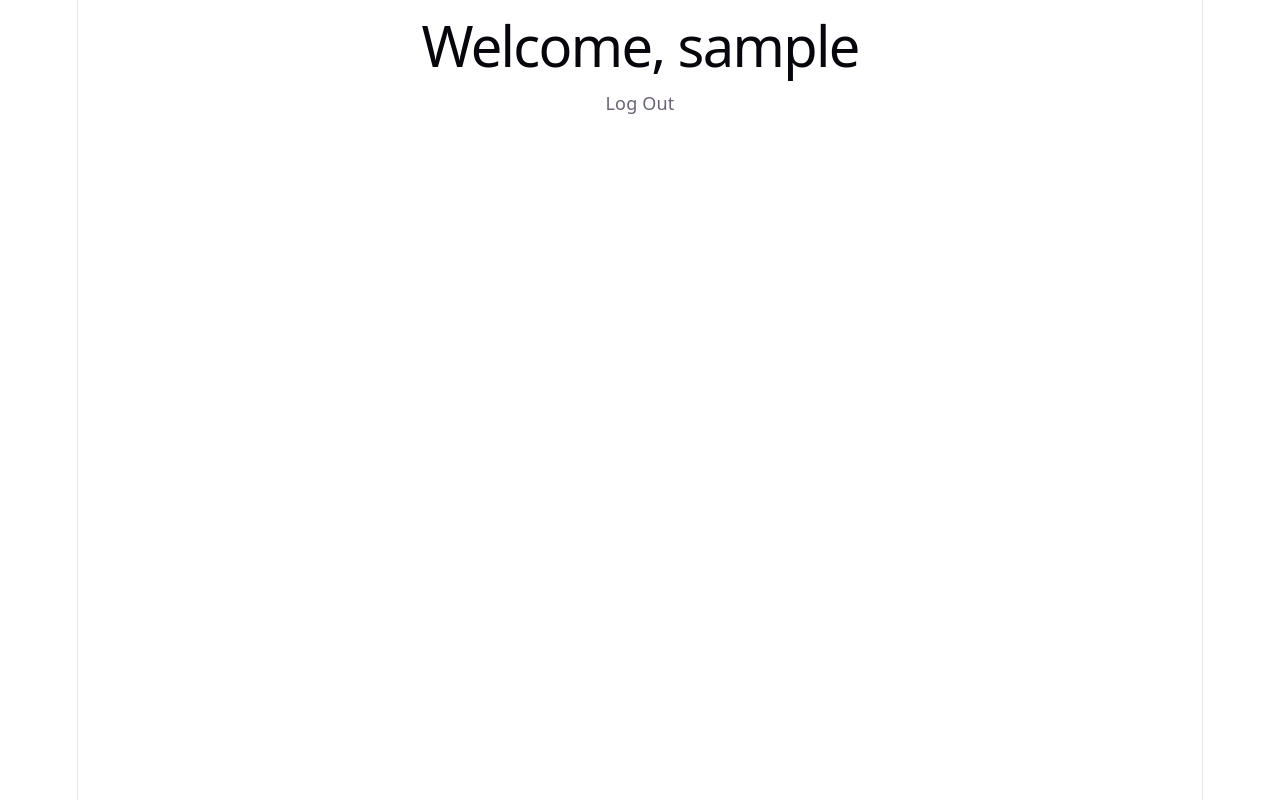
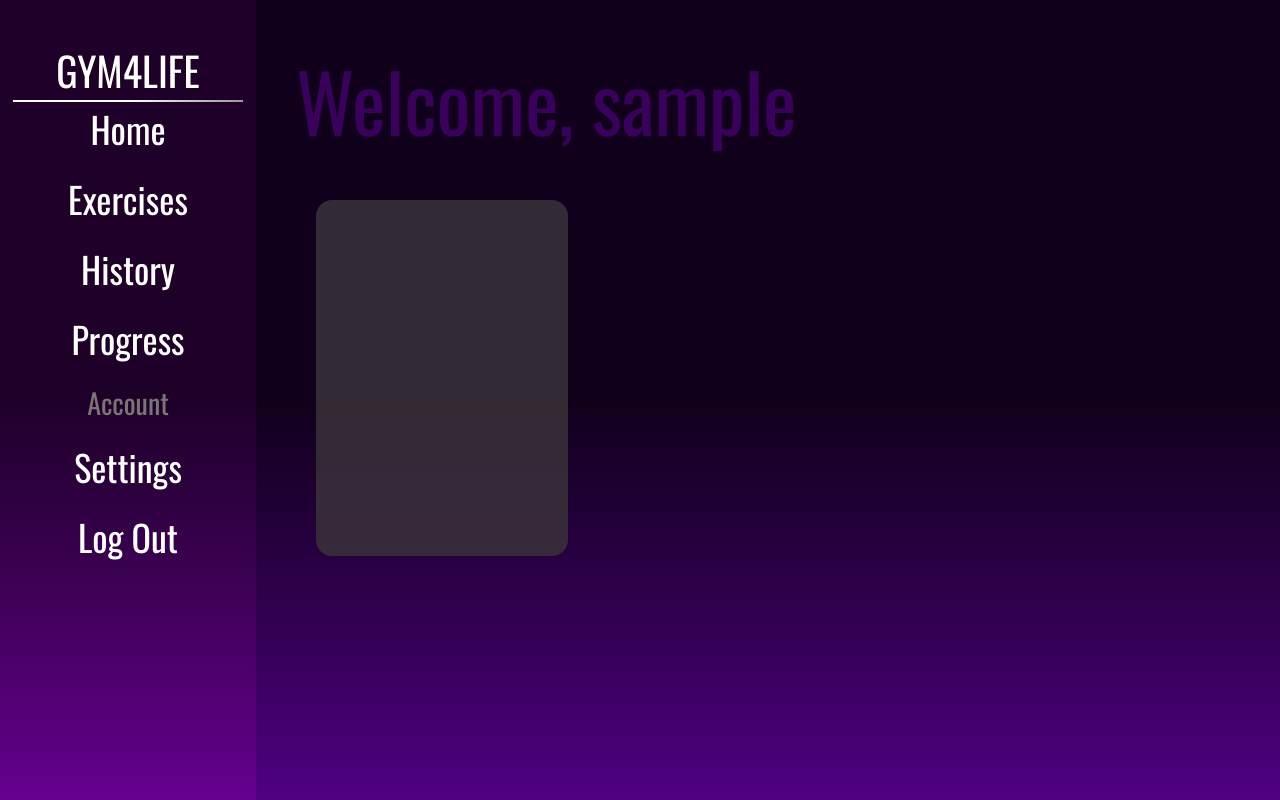
Before and after one commit to ethnlin0-netizen/gym4life, a React (Vite) app in the folder client/: page /dashboard in a window 1280 px wide. Built offline with nearby package versions, Linux system fonts and the light colour scheme; sample sign-in values are in the browser's storage.

Commit message:
added some formatting to home page

```diff
--- a/client/index.html
+++ b/client/index.html
@@ -3,6 +3,7 @@
   <head>
     <meta charset="UTF-8" />
     <link rel="icon" type="image/svg+xml" href="/favicon.svg" />
+    <link href="https://fonts.googleapis.com/css2?family=Oswald:wght@200;300;400;500;600;700&display=swap" rel="stylesheet">
     <meta name="viewport" content="width=device-width, initial-scale=1.0" />
     <title>client</title>
   </head>
--- a/client/src/components/Dashboard.tsx
+++ b/client/src/components/Dashboard.tsx
@@ -1,20 +1,36 @@
 import { useState } from 'react'
-import axios from 'axios'
 import { useNavigate } from 'react-router-dom'
 import { useAuth } from '../context/AuthContext'
+import Home from '../components/Home.tsx'
 
+//flex flex-col stacks items vertically in sidebar
 function Dashboard() {
     const auth = useAuth()
     const navigate = useNavigate()
+    const [activeTab, setActiveTab] = useState<string>('home')
 
     return (
-        <div>
-            <h1>Welcome, {auth?.username}</h1>
-            <button onClick={() => {
-                auth?.logout()
-                navigate('/')
-            }}>Log Out
-            </button>
+        <div className="flex h-screen bg-gradient-to-b from-[#11001C] from-[50%] to-[#4F0082]">
+            <div className="w-1/5 bg-gradient-to-b from-[#32003C]/40 from-[50%] to-[#8700A2]/40 pt-10">
+                <h1 className="text-[40px] text-white text-center" style={{ fontFamily: 'Oswald' }}>GYM4LIFE</h1>
+                <div className="w-[230px] h-[2px] mx-auto bg-gradient-to-r from-[#FFFFFF] from-[50%] to-[#999999]" />
+                <nav className="flex flex-col gap-y-4" >
+                    <button className="text-white text-[36px]" style={{ fontFamily: 'Oswald' }} onClick={() => setActiveTab('home')}>Home</button>
+                    <button className="text-white text-[36px]" style={{ fontFamily: 'Oswald' }} onClick={() => setActiveTab('exercises')}>Exercises</button>
+                    <button className="text-white text-[36px]" style={{ fontFamily: 'Oswald' }} onClick={() => setActiveTab('history')}>History</button>
+                    <button className="text-white text-[36px]" style={{ fontFamily: 'Oswald' }} onClick={() => setActiveTab('progress')}>Progress</button>
+                    <p className="text-center text-[#7A7575] text-[28px]" style={{ fontFamily: 'Oswald' }}>Account</p>
+                    <button className="text-white text-[36px]" style={{ fontFamily: 'Oswald' }} onClick={() => setActiveTab('settings')}>Settings</button>
+                    <button className="text-white text-[36px]" style={{ fontFamily: 'Oswald' }} onClick={() => {
+                        auth?.logout()
+                        navigate('/')
+                    }}>Log Out
+                    </button>
+                </nav>
+            </div>
+            <div className="w-4/5">
+                {activeTab === 'home' && <Home />}
+            </div>
         </div>
     )
 }
--- /dev/null
+++ b/client/src/components/Home.tsx
@@ -0,0 +1,20 @@
+import { useAuth } from '../context/AuthContext'
+import { useState } from 'react'
+function Home() {
+    const auth = useAuth()
+    const [workout, setWorkout] = useState(null)
+
+    return(
+        <div>
+            <p className="text-[80px] text-left text-[#3A015C] mt-[40px] ml-[40px]" style={{ fontFamily: 'Oswald' }}>Welcome, {auth?.username}</p>
+            {workout == null ? (
+                <div className="rounded-2xl w-[252px] h-[356px] bg-[#3B353A] opacity-80 mt-[40px] ml-[60px]" />
+            ) : (
+                //workout card
+                <div className="rounded-2xl w-[252px] h-[356px] bg-[#3B353A] opacity-80 mt-[40px] ml-[60px]" />
+            )}
+        </div>
+    )
+}
+
+export default Home
--- a/client/src/index.css
+++ b/client/src/index.css
@@ -1,112 +1,8 @@
 @import 'tailwindcss';
-:root {
-  --text: #6b6375;
-  --text-h: #08060d;
-  --bg: #fff;
-  --border: #e5e4e7;
-  --code-bg: #f4f3ec;
-  --accent: #aa3bff;
-  --accent-bg: rgba(170, 59, 255, 0.1);
-  --accent-border: rgba(170, 59, 255, 0.5);
-  --social-bg: rgba(244, 243, 236, 0.5);
-  --shadow:
-    rgba(0, 0, 0, 0.1) 0 10px 15px -3px, rgba(0, 0, 0, 0.05) 0 4px 6px -2px;
 
-  --sans: system-ui, 'Segoe UI', Roboto, sans-serif;
-  --heading: system-ui, 'Segoe UI', Roboto, sans-serif;
-  --mono: ui-monospace, Consolas, monospace;
-
-  font: 18px/145% var(--sans);
-  letter-spacing: 0.18px;
-  color-scheme: light dark;
-  color: var(--text);
-  background: var(--bg);
-  font-synthesis: none;
-  text-rendering: optimizeLegibility;
-  -webkit-font-smoothing: antialiased;
-  -moz-osx-font-smoothing: grayscale;
-
-  @media (max-width: 1024px) {
-    font-size: 16px;
-  }
+html, body, #root {
+  margin: 0;
+  padding: 0;
+  width: 100%;
+  height: 100%;
 }
-
-@media (prefers-color-scheme: dark) {
-  :root {
-    --text: #9ca3af;
-    --text-h: #f3f4f6;
-    --bg: #16171d;
-    --border: #2e303a;
-    --code-bg: #1f2028;
-    --accent: #c084fc;
-    --accent-bg: rgba(192, 132, 252, 0.15);
-    --accent-border: rgba(192, 132, 252, 0.5);
-    --social-bg: rgba(47, 48, 58, 0.5);
-    --shadow:
-      rgba(0, 0, 0, 0.4) 0 10px 15px -3px, rgba(0, 0, 0, 0.25) 0 4px 6px -2px;
-  }
-
-  #social .button-icon {
-    filter: invert(1) brightness(2);
-  }
-}
-
-#root {
-  width: 1126px;
-  max-width: 100%;
-  margin: 0 auto;
-  text-align: center;
-  border-inline: 1px solid var(--border);
-  min-height: 100svh;
-  display: flex;
-  flex-direction: column;
-  box-sizing: border-box;
-}
-
-body {
-  margin: 0;
-}
-
-h1,
-h2 {
-  font-family: var(--heading);
-  font-weight: 500;
-  color: var(--text-h);
-}
-
-h1 {
-  font-size: 56px;
-  letter-spacing: -1.68px;
-  margin: 32px 0;
-  @media (max-width: 1024px) {
-    font-size: 36px;
-    margin: 20px 0;
-  }
-}
-h2 {
-  font-size: 24px;
-  line-height: 118%;
-  letter-spacing: -0.24px;
-  margin: 0 0 8px;
-  @media (max-width: 1024px) {
-    font-size: 20px;
-  }
-}
-p {
-  margin: 0;
-}
-
-code,
-.counter {
-  font-family: var(--mono);
-  display: inline-flex;
-  border-radius: 4px;
-  color: var(--text-h);
-}
-
-code {
-  font-size: 15px;
-  line-height: 135%;
-  padding: 4px 8px;
-  background: var(--code-bg);
-}
```
Also changed, not shown: client/public/stars.jpg (added), client/src/components/Exercises.tsx (added), client/src/components/History.tsx (added), client/src/components/Progress.tsx (added), client/src/components/Settings.tsx (added), 1 other file (tests, documents, lock files or other folders).
